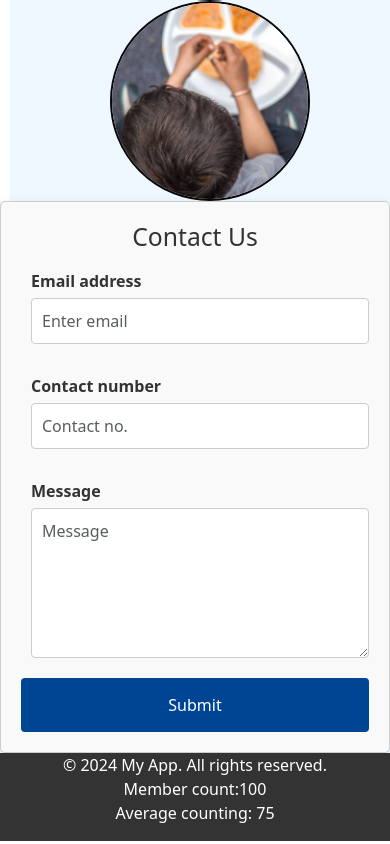
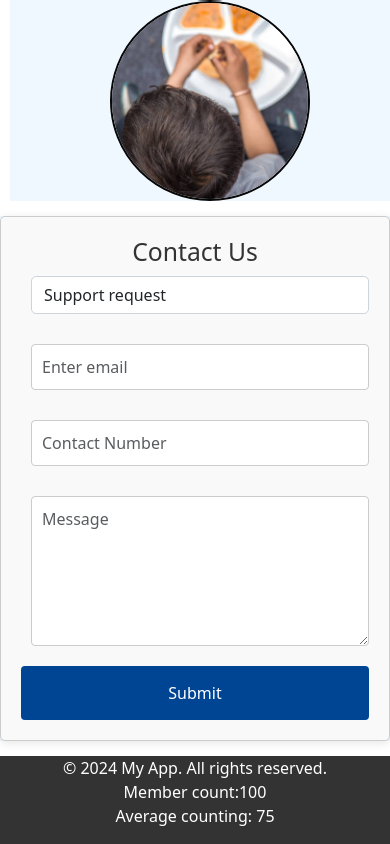
Before and after one commit to Jyoti-Technosoft/feast-forward, a React (Create React App) app: page /about-us in a window 390 px wide. Shown: the part 3445-4289 px from the top of the page. Built offline with nearby package versions, Linux system fonts and the light colour scheme.

Commit message:
Responsive design and add fields in contact and donate form

```diff
--- a/src/assets/styles/AboutUs.css
+++ b/src/assets/styles/AboutUs.css
@@ -71,6 +71,7 @@
   border-radius: 5px;
   background-color: #f9f9f9;
   box-shadow: 0 2px 10px rgba(0, 0, 0, 0.1);
+  margin: 15px auto;
 }
 
 .Contact-group {
--- a/src/assets/styles/Donate.css
+++ b/src/assets/styles/Donate.css
@@ -5,7 +5,6 @@
   margin: 10px auto 10px;
   box-shadow: 0 2px 10px rgba(0, 0, 0, 0.1);
   background-color: aliceblue;
-
 }
 
 .donate-container h2 {
@@ -17,6 +16,13 @@
 .form-label {
   font-weight: bold;
   margin-bottom: 0px;
+}
+
+.donate-form{
+  display: flex;
+  align-items: center;
+  justify-content: flex-start;
+  height: calc(100vh - -100px);
 }
 
 .form-control {
@@ -49,12 +55,3 @@
   background-size: 100% 100%;
   height: 100%;
 }
-
-.bg-img{
-  background-image: url('../images/donate_img.jpg');
-  background-size: cover;
-  background-position: center;
-  position: absolute; /* Make the background fill the entire container */
-  width: 100%;
-  height: 100%;
-}
--- a/src/assets/styles/Footer.css
+++ b/src/assets/styles/Footer.css
@@ -2,6 +2,8 @@
     background-color: #333;
     color: #fff;
     text-align: center;
+    position: absolute;
+    width: 100%;
 }
 
 .footer-text1{
--- a/src/assets/styles/JoinNow.css
+++ b/src/assets/styles/JoinNow.css
@@ -13,12 +13,19 @@
   color: #000;
 }
 
+.join-now {
+  height: calc(100vh - 178px);
+  display: flex;
+  align-items: center;
+  justify-content: flex-start;
+}
+
 .join-div {
   background-image: url(../images/Join_now_img.jpg);
   background-repeat: no-repeat;
   background-size: 100% 100%;
   height: 100%;
-  filter: blur(4px);
+  /* filter: blur(4px); */
   width: 100%;
 }
 
--- a/src/components/AboutUs.js
+++ b/src/components/AboutUs.js
@@ -18,6 +18,7 @@ const AboutUs = () => {
   const [message, setMessage] = useState("");
   const [errors, setErrors] = useState({});
   const [submitted, setSubmitted] = useState(false);
+  const [requestType, setRequestType] = useState('support');
 
   const validateForm = () => {
     const newErrors = {};
@@ -183,14 +184,20 @@ const AboutUs = () => {
             Form submitted successfully!
           </Alert>
         )}
+          <Form.Group controlId="formBasicRequestType" className="Contact-group">
+            <Form.Control
+              as="select"
+              value={requestType}
+              onChange={(e) => setRequestType(e.target.value)}
+            >
+              <option value="support">Support request</option>
+              <option value="feedback">Feedback</option>
+            </Form.Control>
+          </Form.Group>
         <Form onSubmit={handleSubmit}>
           <Row>
             <Col md={6}>
-                <Form.Group
-                  controlId="formBasicEmail"
-                  className="Contact-group"
-                >
-                  <Form.Label>Email address</Form.Label>
+              <Form.Group controlId="formBasicEmail" className="Contact-group">
                 <Form.Control
                   type="email"
                   placeholder="Enter email"
@@ -204,14 +211,10 @@ const AboutUs = () => {
               </Form.Group>
             </Col>
             <Col md={6}>
-                <Form.Group
-                  controlId="formBasicNumber"
-                  className="Contact-group"
-                >
-                  <Form.Label>Contact number</Form.Label>
+              <Form.Group controlId="formBasicNumber" className="Contact-group">
                 <Form.Control
                   type="text"
-                    placeholder="Contact no."
+                  placeholder="Contact Number"
                   value={number}
                   onChange={(e) => setNumber(e.target.value)}
                   isInvalid={!!errors.number}
@@ -223,7 +226,6 @@ const AboutUs = () => {
             </Col>
           </Row>
           <Form.Group controlId="formBasicMessage" className="Contact-group">
-              <Form.Label>Message</Form.Label>
             <Form.Control
               as="textarea"
               rows={3}
--- a/src/components/Donate.js
+++ b/src/components/Donate.js
@@ -39,9 +39,9 @@ const Donate = () => {
 
   const handleChange = (e) => {
     const { name, value } = e.target;
-    setFormData({...formData, [name]: value });
+    setFormData({ ...formData, [name]: value });
     if (formErrors[name]) {
-      setFormErrors({...formErrors, [name]: "" });
+      setFormErrors({ ...formErrors, [name]: "" });
     }
   };
 
@@ -62,6 +62,7 @@ const Donate = () => {
         mealQuantity: "",
         foodType: "",
         donationDate: "",
+        expirationDate: "",
         donorType: "",
         organizationName: "",
       });
@@ -72,9 +73,9 @@ const Donate = () => {
 
   return (
     <div className="donate-header">
+      <div className="image-div">
         <Header />
         <div className="donate-form">
-        <div className="image-div"></div>
           <Container className="donate-container">
             <Form
               onSubmit={handleSubmit}
@@ -191,6 +192,20 @@ const Donate = () => {
                   {formErrors.donationDate}
                 </Form.Control.Feedback>
               </Form.Group>
+              <Form.Group className="donate-form-label" controlId="expirationDate">
+                <Form.Label>Expiration Date</Form.Label>
+                <Form.Control
+                  type="date"
+                  name="expirationDate"
+                  value={formData.expirationDate}
+                  onChange={handleChange}
+                  isInvalid={!!formErrors.expirationDate}
+                  required
+                />
+                <Form.Control.Feedback type="invalid">
+                  {formErrors.expirationDate}
+                </Form.Control.Feedback>
+              </Form.Group>
               <Form.Group className="donate-form-label" controlId="donorType">
                 <Form.Label>Donor Type</Form.Label>
                 <Form.Select
@@ -237,6 +252,7 @@ const Donate = () => {
         </div>
         <Footer />
       </div>
+    </div>
   );
 };
 
--- a/src/components/JoinNow.js
+++ b/src/components/JoinNow.js
@@ -59,9 +59,9 @@ const JoinNowPage = () => {
 
   return (
     <div className="join-now-header">
+        <div className="join-div">
       <Header />
-      <div className="align-item-center">
-        <div className="join-div">
+      <div className="join-now align-item-center">
         <Container className="join-now-container">
           <Form
             onSubmit={handleSubmit}
```
Lines whose indentation alone changed are shown as unchanged.
